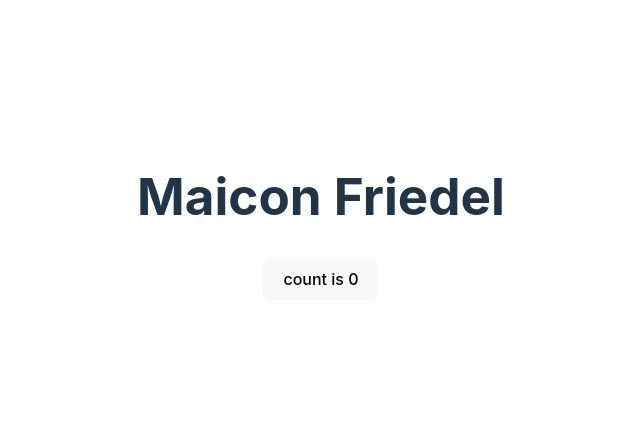
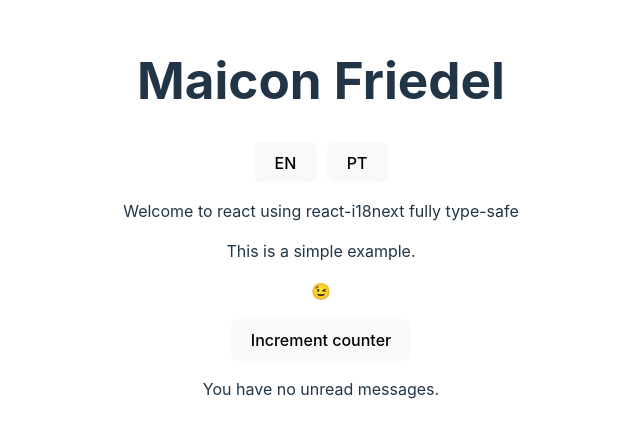
Before and after one commit to maiconfriedel/maiconfriedel.github.io, a React (Vite) app: page / in a window 1280 px wide. Shown: the part 183-620 px from the top of the page, without its empty margins (319-959 px from the left). Built offline with nearby package versions, Linux system fonts and the light colour scheme.

Commit message:
feat: add i18n for english and portugues

```diff
--- a/package.json
+++ b/package.json
@@ -10,8 +10,11 @@
     "preview": "vite preview"
   },
   "dependencies": {
+    "i18next": "^23.14.0",
+    "i18next-browser-languagedetector": "^8.0.0",
     "react": "^18.3.1",
-    "react-dom": "^18.3.1"
+    "react-dom": "^18.3.1",
+    "react-i18next": "^15.0.1"
   },
   "devDependencies": {
     "@eslint/js": "^9.9.0",
--- a/src/App.tsx
+++ b/src/App.tsx
@@ -1,15 +1,33 @@
 import { useState } from "react";
+import { useTranslation } from "react-i18next";
 import "./App.css";
+import i18n from "./i18n/config";
 
 function App() {
   const [count, setCount] = useState(0);
+  const { t } = useTranslation();
 
   return (
     <div className="card">
       <h1>Maicon Friedel</h1>
-      <button onClick={() => setCount((count) => count + 1)}>
-        count is {count}
-      </button>
+      <p>
+        <button onClick={() => i18n?.changeLanguage("en")}>EN</button>
+        <button
+          onClick={() => i18n?.changeLanguage("pt")}
+          style={{ marginLeft: 10 }}
+        >
+          PT
+        </button>
+      </p>
+      <p>{t("title")}</p>
+      <p>{t("description.part1")}</p>
+      <p>{t("description.part2")}</p>
+      <p>
+        <button onClick={() => setCount((count) => count + 1)}>
+          {t("incrementCounter")}
+        </button>
+      </p>
+      <p>{t("userMessagesUnread", { count })}</p>
     </div>
   );
 }
--- /dev/null
+++ b/src/i18n/config.ts
@@ -0,0 +1,21 @@
+import i18n from 'i18next';
+import LanguageDetector from 'i18next-browser-languagedetector';
+import { initReactI18next } from 'react-i18next';
+import en from './en/translation.json';
+import pt from './pt/translation.json';
+
+i18n.use(LanguageDetector).use(initReactI18next).init({
+  fallbackLng: 'en',
+  supportedLngs: ['en', 'pt'],
+  // debug: true,
+  resources: {
+    en: { translation: en },
+    pt: { translation: pt },
+  },
+  interpolation: {
+    escapeValue: false // react already safes from xss
+  },
+
+});
+
+export default i18n;
--- /dev/null
+++ b/src/i18n/en/translation.json
@@ -0,0 +1,11 @@
+{
+  "title": "Welcome to react using react-i18next fully type-safe",
+  "description": {
+    "part1": "This is a simple example.",
+    "part2": "😉"
+  },
+  "incrementCounter": "Increment counter",
+  "userMessagesUnread_zero": "You have no unread messages.",
+  "userMessagesUnread_one": "You have {{count}} unread message.",
+  "userMessagesUnread_other": "You have {{count}} unread messages."
+}
--- /dev/null
+++ b/src/i18n/pt/translation.json
@@ -0,0 +1,11 @@
+{
+  "title": "Bem vindo a utilização do React i18n totalmente tipado",
+  "description": {
+    "part1": "Esse é um simples exemplo.",
+    "part2": "😊"
+  },
+  "incrementCounter": "Incrementar contador",
+  "userMessagesUnread_zero": "Você não tem nenhuma mensagem não lida.",
+  "userMessagesUnread_one": "Você tem {{count}} mensagem não lida.",
+  "userMessagesUnread_other": "Você tem {{count}} mensagens não lidas."
+}
--- a/src/main.tsx
+++ b/src/main.tsx
@@ -1,10 +1,14 @@
-import { StrictMode } from 'react'
-import { createRoot } from 'react-dom/client'
-import App from './App.tsx'
-import './index.css'
+import { StrictMode, Suspense } from "react";
+import { createRoot } from "react-dom/client";
+import App from "./App.tsx";
+import "./index.css";
 
-createRoot(document.getElementById('root')!).render(
+import "./i18n/config";
+
+createRoot(document.getElementById("root")!).render(
   <StrictMode>
-    <App />
-  </StrictMode>,
-)
+    <Suspense fallback={<div>Loading...</div>}>
+      <App />
+    </Suspense>
+  </StrictMode>
+);
```
Also changed, not shown: 1 other file (tests, documents, lock files or other folders).
